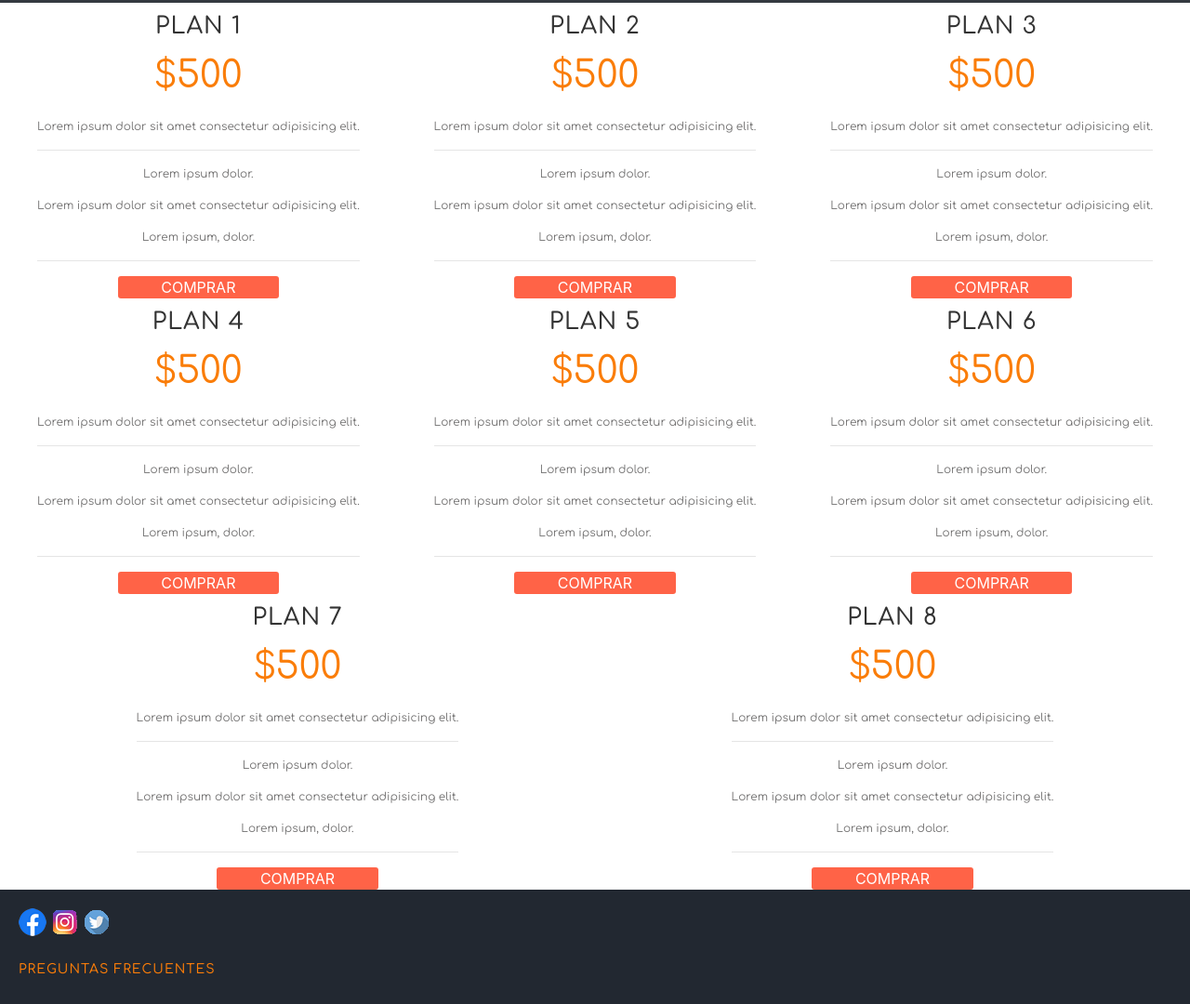
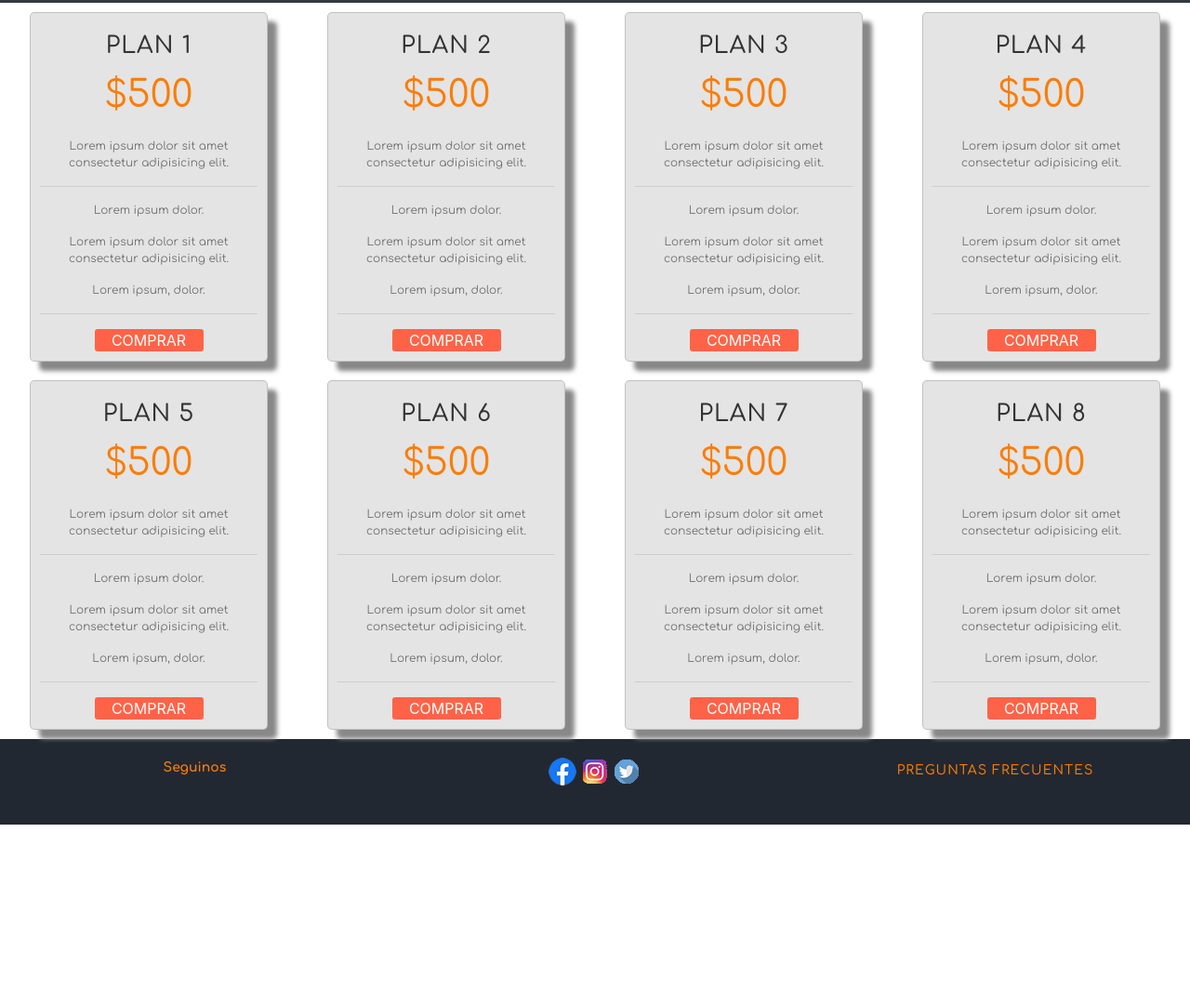
Before and after one commit to LeoSplendore/proyecto-final-coder, a website: page whisky.html in a window 1280 px wide. Shown: the part 99-1179 px from the top of the page at 93% size. After the commit the page ends 986 px from the top, so only its background shows below. Drawn offline with nearby package versions, Linux system fonts and the light colour scheme.

Commit message:
agruegue el footer a otras secciones

```diff
--- a/scss/_botones.css
+++ b/scss/_botones.css
@@ -52,7 +52,6 @@
     text-decoration: none;
 }
 .boton-ir-a-comprar{
-    margin-bottom: 20px;
     border: 2px solid tomato;
     border-radius: 10px;
     width: 30%;
--- a/scss/_secciones.css
+++ b/scss/_secciones.css
@@ -193,5 +193,6 @@ footer{
     text-decoration: none;
 }
 .faqsPie:hover{
+    text-decoration: none;
     transform: scale(1.2);
 }
--- a/scss/style.scss
+++ b/scss/style.scss
@@ -9,7 +9,7 @@ $backround-sitio: rgb(219, 219, 219);
     text-align: center;
 
         .articulo-cocktail{
-            padding-top: 40px;
+            padding-top: 50px;
             .container-receta-img{
                 h1{
                     font-size: 35px;
@@ -22,7 +22,7 @@ $backround-sitio: rgb(219, 219, 219);
                 }
                 a{
                 @extend .boton-ir-a-comprar;
-                padding: 5%;
+                padding: 3%;
                 }
                 .contenedor-img-receta{
                     padding: 10%;
--- a/whisky.html
+++ b/whisky.html
@@ -62,7 +62,7 @@
         </header>
         <main>
             <section class="containerProductos text-center">
-                <div class="containerProductos_columna--modoficador">
+                <div class="containerProductos_columna--modificador">
                     <h2>Plan 1</h2>
                     <p class="precio">$500</p>
                     <p>Lorem ipsum dolor sit amet consectetur adipisicing elit.</p>
@@ -73,7 +73,7 @@
                     <hr>
                     <a href="#" class="botonComprar">COMPRAR</a>
                 </div>
-                <div class="containerProductos_columna--modoficador">
+                <div class="containerProductos_columna--modificador">
                     <h2>Plan 2</h2>
                     <p class="precio">$500</p>
                     <p>Lorem ipsum dolor sit amet consectetur adipisicing elit.</p>
@@ -84,7 +84,7 @@
                     <hr>
                     <a href="#" class="botonComprar">COMPRAR</a>
                 </div>
-                <div class="containerProductos_columna--modoficador">
+                <div class="containerProductos_columna--modificador">
                     <h2>Plan 3</h2>
                     <p class="precio">$500</p>
                     <p>Lorem ipsum dolor sit amet consectetur adipisicing elit.</p>
@@ -95,7 +95,7 @@
                     <hr>
                     <a href="#" class="botonComprar">COMPRAR</a>
                 </div>
-                <div class="containerProductos_columna--modoficador">
+                <div class="containerProductos_columna--modificador">
                     <h2>Plan 4</h2>
                     <p class="precio">$500</p>
                     <p>Lorem ipsum dolor sit amet consectetur adipisicing elit.</p>
@@ -106,7 +106,7 @@
                     <hr>
                     <a href="#" class="botonComprar">COMPRAR</a>
                 </div>
-                <div class="containerProductos_columna--modoficador">
+                <div class="containerProductos_columna--modificador">
                     <h2>Plan 5</h2>
                     <p class="precio">$500</p>
                     <p>Lorem ipsum dolor sit amet consectetur adipisicing elit.</p>
@@ -117,7 +117,7 @@
                     <hr>
                     <a href="#" class="botonComprar">COMPRAR</a>
                 </div>
-                <div class="containerProductos_columna--modoficador">
+                <div class="containerProductos_columna--modificador">
                     <h2>Plan 6</h2>
                     <p class="precio">$500</p>
                     <p>Lorem ipsum dolor sit amet consectetur adipisicing elit.</p>
@@ -128,7 +128,7 @@
                     <hr>
                     <a href="#" class="botonComprar">COMPRAR</a>
                 </div>
-                <div class="containerProductos_columna--modoficador">
+                <div class="containerProductos_columna--modificador">
                     <h2>Plan 7</h2>
                     <p class="precio">$500</p>
                     <p>Lorem ipsum dolor sit amet consectetur adipisicing elit.</p>
@@ -139,7 +139,7 @@
                     <hr>
                     <a href="#" class="botonComprar">COMPRAR</a>
                 </div>
-                <div class="containerProductos_columna--modoficador">
+                <div class="containerProductos_columna--modificador">
                     <h2>Plan 8</h2>
                     <p class="precio">$500</p>
                     <p>Lorem ipsum dolor sit amet consectetur adipisicing elit.</p>
@@ -152,17 +152,23 @@
                 </div>
             </section>
         </main>
-    <!-- este es el footer -->
+
         <footer id="pie">
-            <div class="contacto-redes">
-                <ul>
-                    <li><a href="link-face"><img src="./img/Facebook_Logo.png" alt="facebook-logo"></a></li>
-                    <li><a href="link-ig"><img src="./img/instagram-logo.png" alt="instagram"> </a></li>
-                    <li><a href="link-twt"><img src="./img/twitter-logo.png" alt="twitter"> </a></li>
-                </ul>
-                <a class="faqsPie" href="faqs.html"><h6>Preguntas Frecuentes</h6></a>
+            <div class="container-fluid">
+                <div class="row contacto-redes">
+                    <div class="container col-xs-12 col-md-3 contacto-redes_seguinos text-center"><p><strong>Seguinos</strong></p></div>
+                    <div class="container col-xs-12 col-md-4 redes-sociales text-center">
+                        <ul>
+                            <li><a href="link-face"><img src="img/Facebook_Logo.png" alt="facebook-logo"></a></li>
+                            <li><a href="link-ig"><img src="img/instagram-logo.png" alt="instagram"> </a></li>
+                            <li><a href="link-twt"><img src="img/twitter-logo.png" alt="twitter"> </a></li>
+                        </ul>
+                    </div>
+                    <div class="container col-xs-12 col-md-3 BotonFaqs text-center">
+                        <a class="faqsPie" href="faqs.html"><h6>Preguntas Frecuentes</h6></a>
+                    </div>
+                </div>
             </div>
-
         </footer>
     </body>
 </html>
```
Also changed, not shown: Ron.html (+15 -11 lines), faqs.html (+1 -1 lines), gin.html (+15 -9 lines), index.html (+0 -1 lines), tragosCon-gin.html (+17 -0 lines), tragosCon-ron.html (+17 -0 lines), tragosCon-whisky.html (+18 -2 lines), css/style.css.
